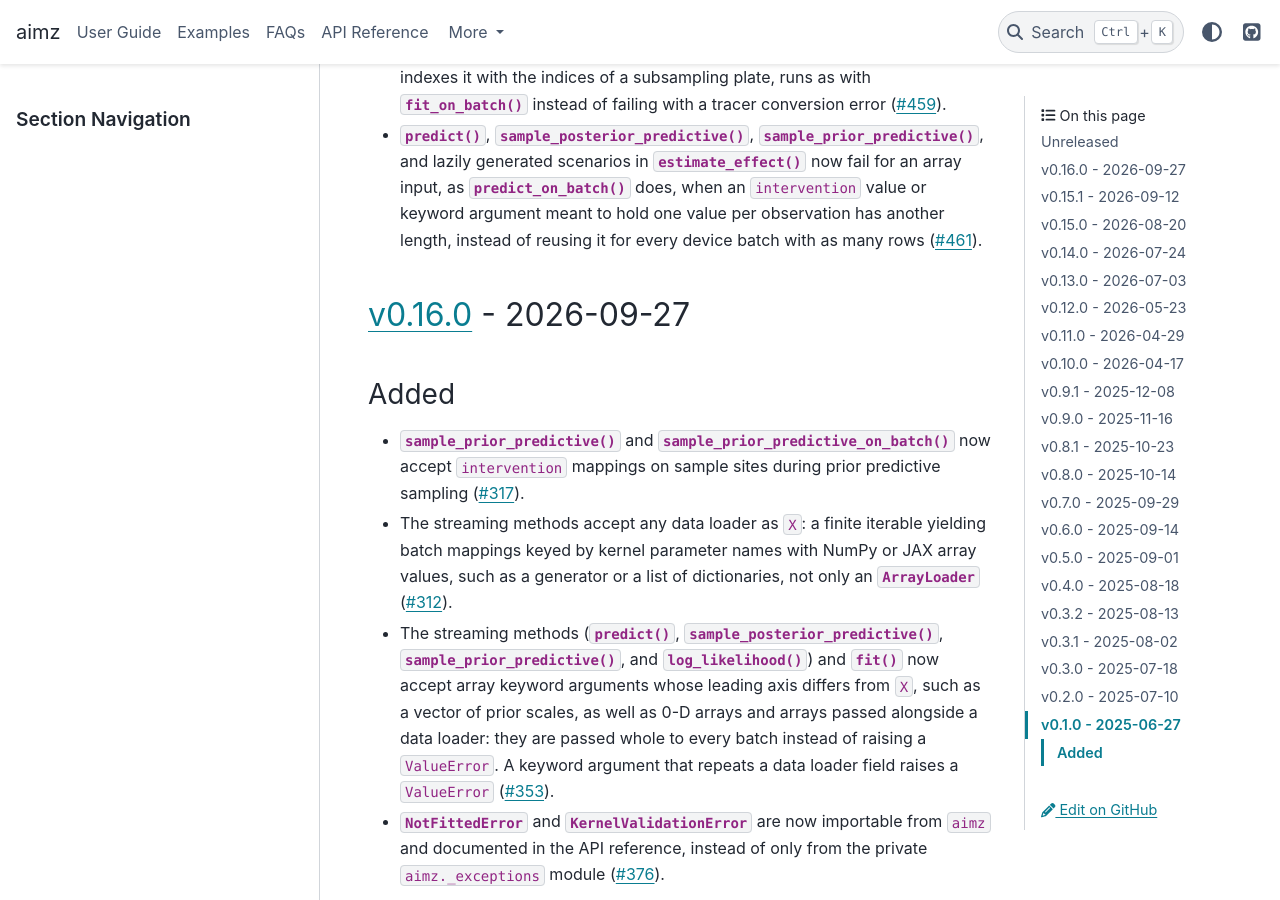
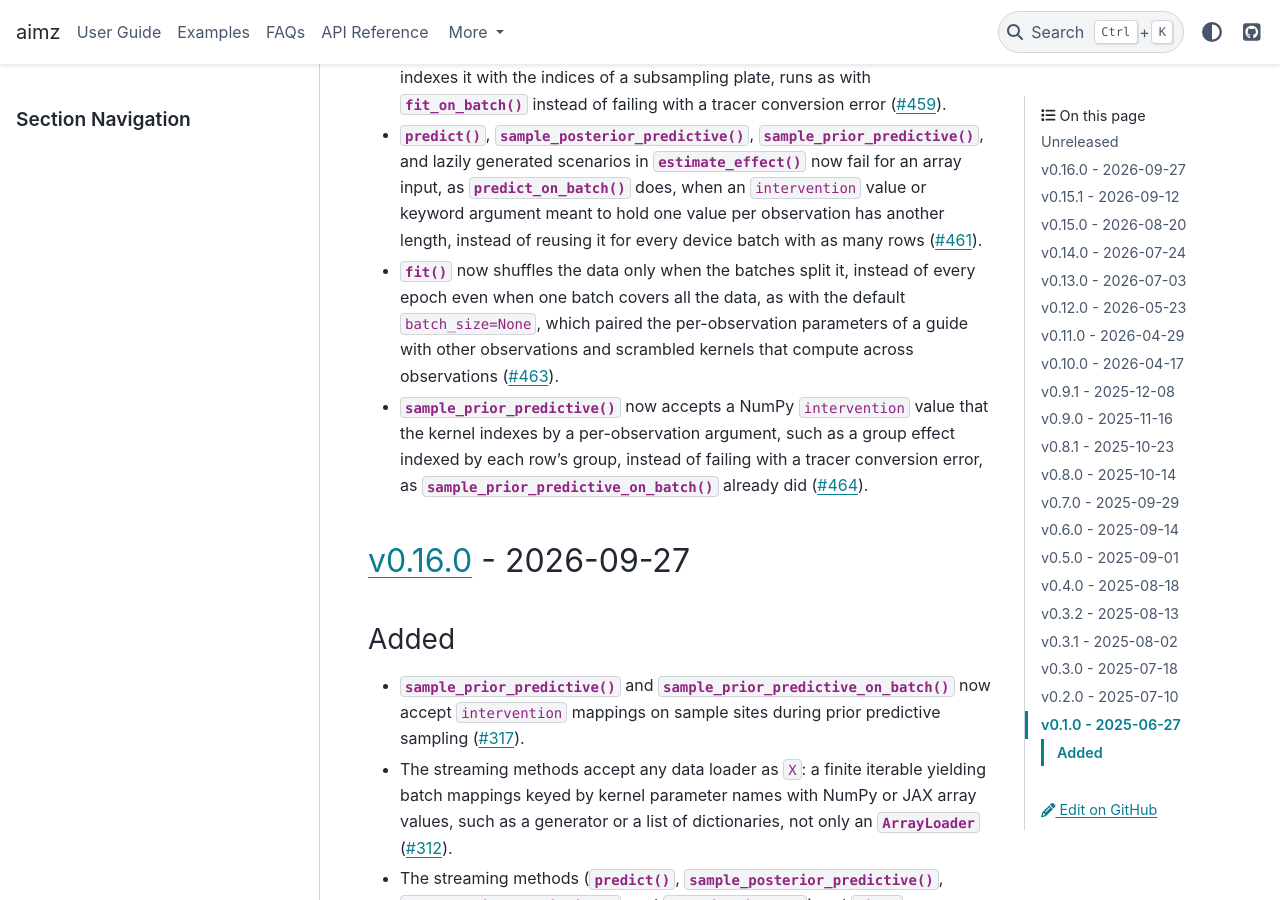
Before and after one commit to markean/aimz, a Sphinx documentation site: the page built from docs/source/changelog.rst, in a window 1280 px wide and 900 px high, scrolled down 5036 px. Built offline with Sphinx 7.4.7 and the PyData theme 0.15.4, drawn with Linux system fonts in a browser that asks for light colours.

Commit message:
Update changelog and documentation for ImpactModel's fit and sampling methods, clarifying data shuffling behavior and intervention handling. Fix #463 #464

```diff
--- a/CHANGELOG.md
+++ b/CHANGELOG.md
@@ -52,6 +52,8 @@ and this project adheres to [Semantic Versioning](https://semver.org/spec/v2.0.0
 - {meth}`~aimz.ImpactModel.fit_on_batch`, {meth}`~aimz.ImpactModel.fit`, and {meth}`~aimz.ImpactModel.sample` after a fit now keep only the kernel's latent sites from the guide's draws, instead of every site the guide draws, such as its own vector of all latent values. Those extra sites enlarged the posterior and every output tree, and could make the streaming methods rerun under `shard_axis="draw"` with a warning ([#457](https://github.com/markean/aimz/issues/457)).
 - {meth}`~aimz.ImpactModel.fit`, {meth}`~aimz.ImpactModel.train_on_batch`, and {meth}`~aimz.ImpactModel.sample_prior_predictive` now run the kernel on JAX arrays where they ran it on NumPy arrays, such as the batches `fit` keeps on the host, so a kernel that calls an array method on its input, or indexes it with the indices of a subsampling plate, runs as with {meth}`~aimz.ImpactModel.fit_on_batch` instead of failing with a tracer conversion error ([#459](https://github.com/markean/aimz/issues/459)).
 - {meth}`~aimz.ImpactModel.predict`, {meth}`~aimz.ImpactModel.sample_posterior_predictive`, {meth}`~aimz.ImpactModel.sample_prior_predictive`, and lazily generated scenarios in {meth}`~aimz.ImpactModel.estimate_effect` now fail for an array input, as {meth}`~aimz.ImpactModel.predict_on_batch` does, when an `intervention` value or keyword argument meant to hold one value per observation has another length, instead of reusing it for every device batch with as many rows ([#461](https://github.com/markean/aimz/issues/461)).
+- {meth}`~aimz.ImpactModel.fit` now shuffles the data only when the batches split it, instead of every epoch even when one batch covers all the data, as with the default `batch_size=None`, which paired the per-observation parameters of a guide with other observations and scrambled kernels that compute across observations ([#463](https://github.com/markean/aimz/issues/463)).
+- {meth}`~aimz.ImpactModel.sample_prior_predictive` now accepts a NumPy `intervention` value that the kernel indexes by a per-observation argument, such as a group effect indexed by each row's group, instead of failing with a tracer conversion error, as {meth}`~aimz.ImpactModel.sample_prior_predictive_on_batch` already did ([#464](https://github.com/markean/aimz/issues/464)).
 
 ## [v0.16.0](https://github.com/markean/aimz/releases/tag/v0.16.0) - 2026-09-27
 
--- a/docs/source/faq.rst
+++ b/docs/source/faq.rst
@@ -104,11 +104,11 @@ Can my kernel compute across observations?
 ------------------------------------------
 Only when the observation axis stays whole and in order.
 aimz treats the leading axis as the observation axis and assumes observations are independent given the model parameters, so it may split and reorder that axis to scale.
-:meth:`~aimz.ImpactModel.fit` shuffles the rows by default and trains on batches of them.
+:meth:`~aimz.ImpactModel.fit` trains on batches of the rows and, when ``batch_size`` splits them, shuffles them by default.
 The streaming methods (:meth:`~aimz.ImpactModel.predict`, :meth:`~aimz.ImpactModel.sample_posterior_predictive`, :meth:`~aimz.ImpactModel.sample_prior_predictive`, and :meth:`~aimz.ImpactModel.log_likelihood`) process the input in batches and, under the default ``shard_axis="obs"``, split each batch across devices.
 A kernel that computes across observations, for example through a cumulative sum, a moving average, a value from a previous row, or a statistic such as the mean over all rows, then sees only part of the rows or sees them out of order.
 This happens without an error or a warning, unless the kernel's trace shows the dependence: a site recorded by :external:func:`~numpyro.contrib.control_flow.scan`, or a site drawn as one event over all the rows, such as a :external:class:`~numpyro.distributions.continuous.MultivariateNormal` over the observations.
-For such a kernel and an array input, the streaming methods warn with a :class:`~aimz.PerformanceWarning` and rerun under ``shard_axis="draw"``, which keeps the rows whole and in order, while :meth:`~aimz.ImpactModel.fit` and a data loader still split them.
+For such a kernel and an array input, the streaming methods warn with a :class:`~aimz.PerformanceWarning` and rerun under ``shard_axis="draw"``, which keeps the rows whole and in order, while :meth:`~aimz.ImpactModel.fit` with a ``batch_size`` smaller than the input, and a data loader, still split them.
 Whether a split happens depends on the input size, ``batch_size``, and the number of devices, so such a kernel can give correct results on a small input on one device and wrong results on a larger input or on several devices.
 
 There are two ways to make such a kernel safe:
@@ -120,7 +120,7 @@ There are two ways to make such a kernel safe:
 
 * **Keep the observation axis whole and in order**
 
-  Train with :meth:`~aimz.ImpactModel.fit_on_batch`, or with :meth:`~aimz.ImpactModel.fit` using ``shuffle=False`` and a ``batch_size`` that covers the whole input.
+  Train with :meth:`~aimz.ImpactModel.fit_on_batch`, or with :meth:`~aimz.ImpactModel.fit` and a ``batch_size`` that covers the whole input, as the default does.
   For the other methods, use the ``*_on_batch`` variants or pass ``shard_axis="draw"`` to the streaming methods, which then split the draws instead of the observations and require an array input.
 
 
```
Also changed, not shown: aimz/.agents/skills/aimz/SKILL.md, 3 other files.
